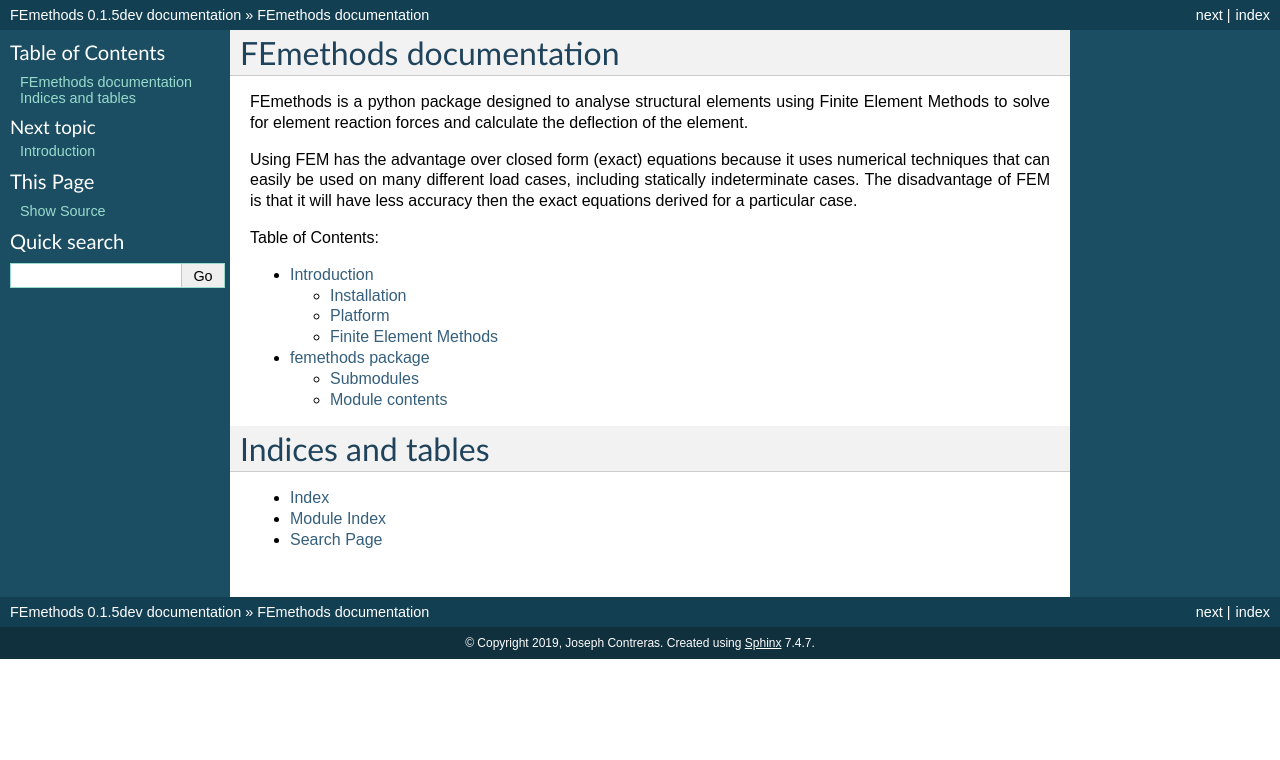
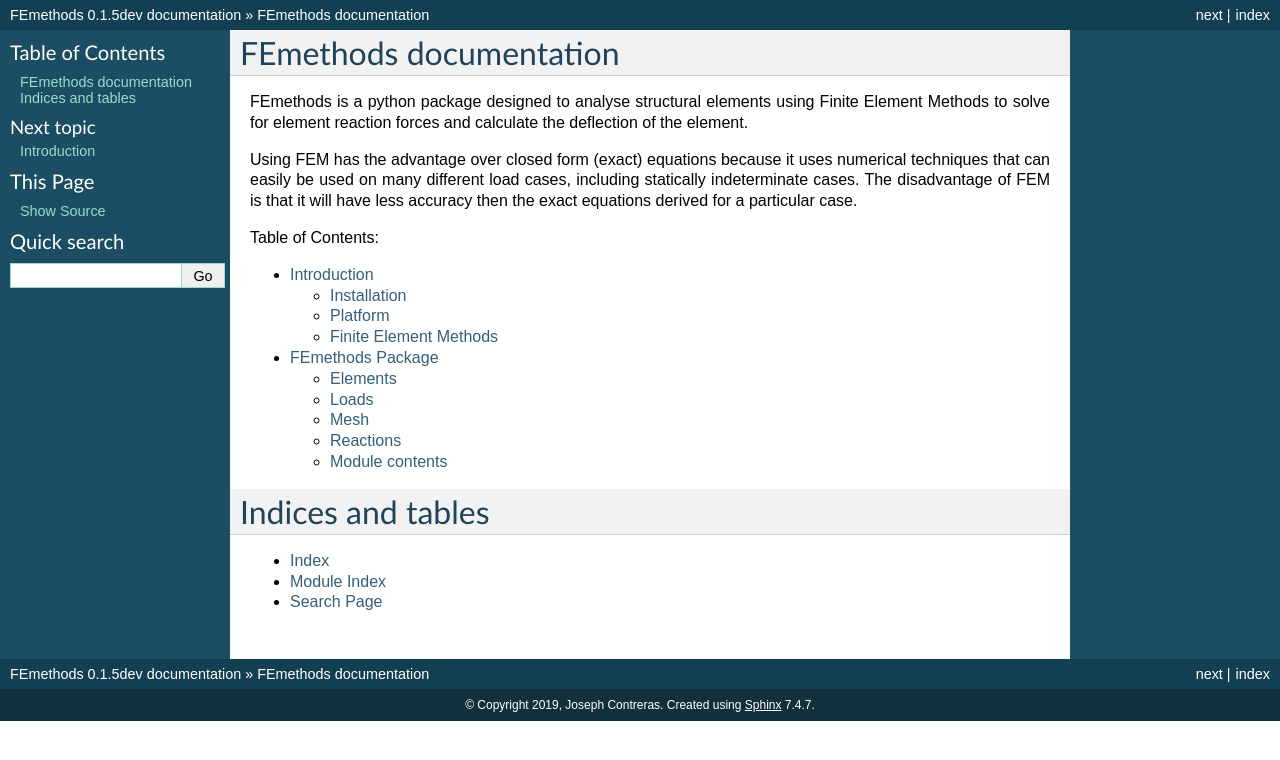
Before and after one commit to JJCoding01/FEmethods, a Sphinx documentation site: the page built from docs/source/index.rst, in a window 1280 px wide. Shown: the top 760 px of the page. Built offline with Sphinx 7.4.7, drawn with Linux system fonts in a browser that asks for light colours; some of the changed lines change nothing that is shown.

Commit message:
Formatting updates

```diff
--- a/docs/source/femethods.rst
+++ b/docs/source/femethods.rst
@@ -1,15 +1,14 @@
-femethods package
+FEmethods Package
 =================
 
-Submodules
-----------
+This section will go into details on how each module should be called.
 
 .. toctree::
 
-   femethods.elements
-   femethods.loads
-   femethods.mesh
-   femethods.reactions
+   Elements <femethods.elements>
+   Loads <femethods.loads>
+   Mesh <femethods.mesh>
+   Reactions <femethods.reactions>
 
 Module contents
 ---------------
```
